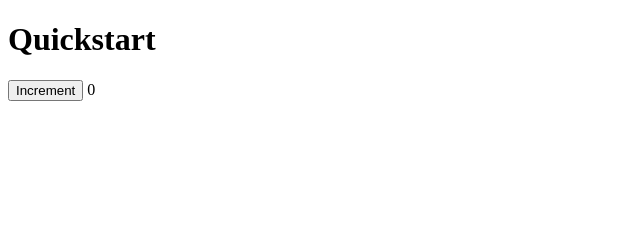
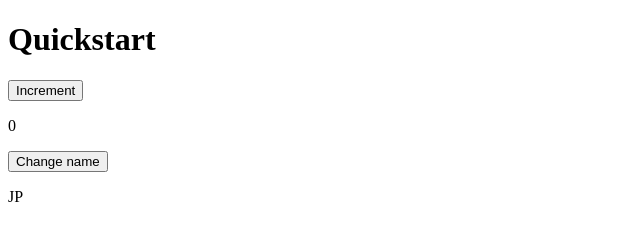
Before and after one commit to jpcaparas/alpinejs-testing, a website: page public/index.html in a window 1280 px wide. Shown: the whole page, without its empty margins (0-640 px from the left). Drawn offline with nearby package versions, Linux system fonts and the light colour scheme.

Commit message:
Some functions

```diff
--- a/public/index.html
+++ b/public/index.html
@@ -1,17 +1,22 @@
 <!DOCTYPE html>
 <html>
+
 <head>
     <title>Alpine JS testing</title>
 
     <script defer src="https://unpkg.com/alpinejs@3.x.x/dist/cdn.min.js"></script>
 </head>
+
 <body>
     <h1>Quickstart</h1>
 
-        <div x-data="{ count: 0 }">
-            <button x-on:click="count++">Increment</button>
+    <div x-data="{ count: 0, name: 'JP', increaseCount() { this.count++ }, changeName() { this.name += ' x' }}">
+        <button x-on:click="increaseCount()">Increment</button>
+        <p x-text="count"></p>
 
-            <span x-text="count"></span>
+        <button x-on:click="changeName()">Change name</button>
+        <p x-text="name"></p>
     </div>
 </body>
+
 </html>
```
Lines whose indentation alone changed are shown as unchanged.
